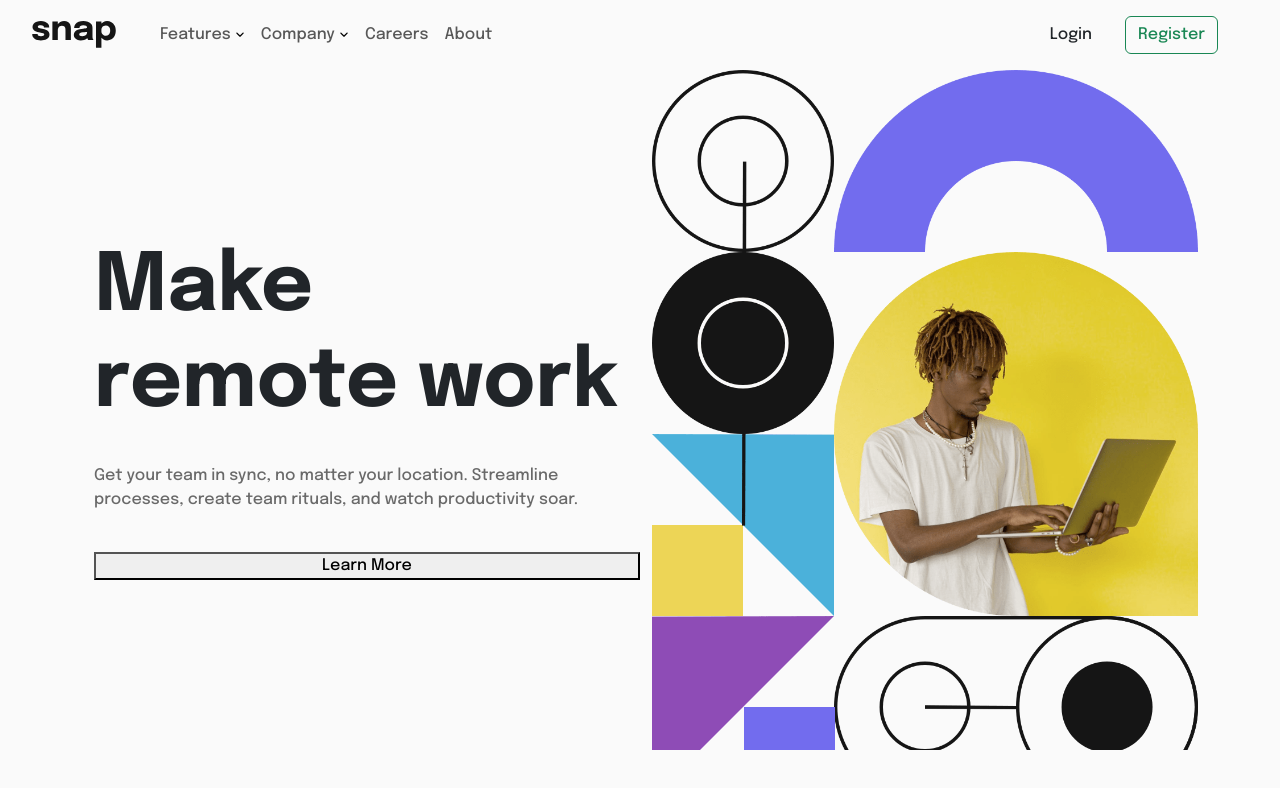
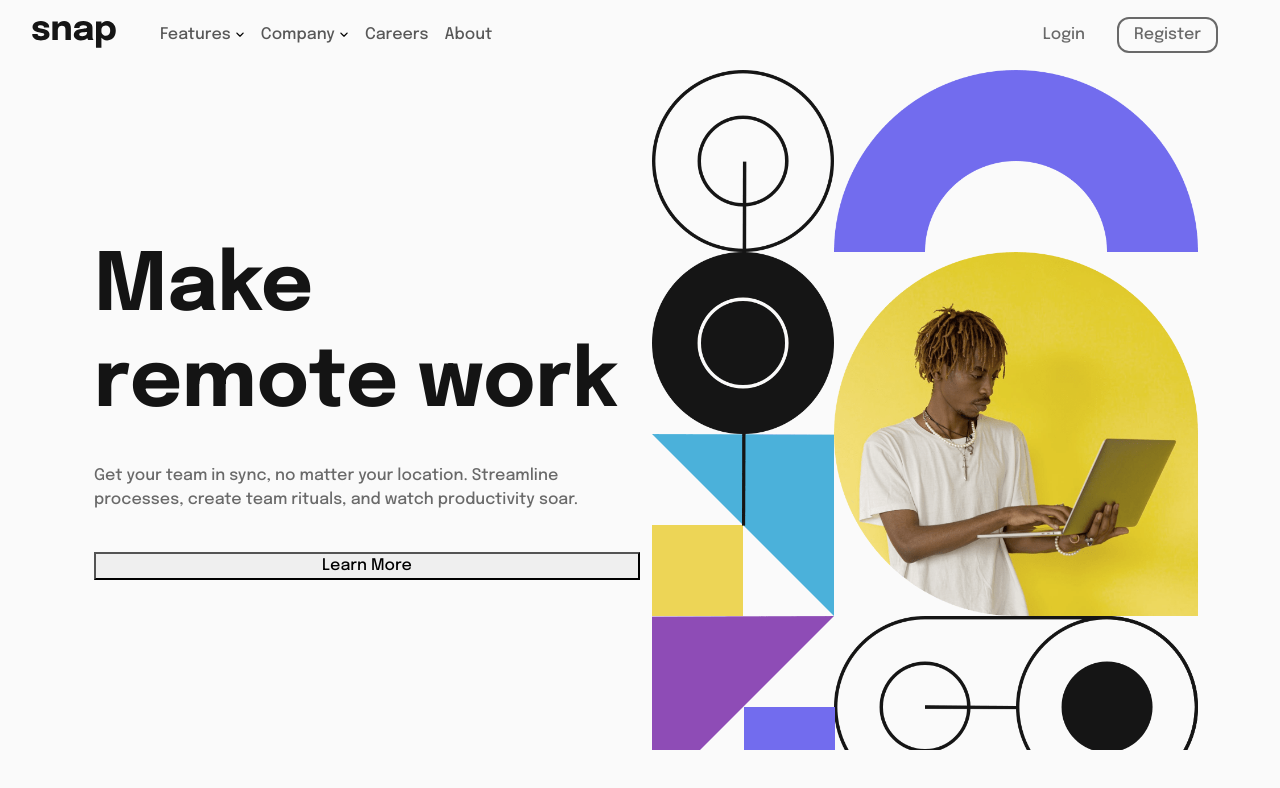
Before and after one commit to ralphsulit/bootstrap-project1, a plain HTML site: page index.html in a window 1280 px wide. Drawn offline with nearby package versions, Linux system fonts and the light colour scheme.

Commit message:
change the styles in nav login and register btn

```diff
--- a/index.html
+++ b/index.html
@@ -42,7 +42,7 @@
             <li class="nav-item dropdown">
               <a class="nav-link dropdown-toggle" href="#" role="button" data-bs-toggle="dropdown" aria-expanded="false">
                 Company
-                <img class="dropdown-icon gray" src="./assets/images/angle-down-solid.svg"/>
+                <img class="dropdown-icon" src="./assets/images/angle-down-solid.svg"/>
               </a>
               <ul class="dropdown-menu">
                 <li><a class="dropdown-item" href="#">History</a></li>
@@ -58,8 +58,8 @@
             </li>
           </ul>
           <form class="d-flex" role="search">
-            <button class="btn nav-btn" type="login">Login</button>
-            <button class="btn btn-outline-success nav-btn" type="register">Register</button>
+            <button class="btn nav-btn gray" type="login">Login</button>
+            <button class="btn btn-outline-success nav-btn gray" type="register">Register</button>
           </form>
         </div>
       </div>
@@ -69,8 +69,8 @@
       <div class="row mx-0">
         <!-- Left Content -->
         <div class="left-container col d-flex flex-column justify-content-center align-content-center">
-          <h1>Make remote work</h1>
-          <p class="gray py-4">
+          <h1 class="black">Make remote work</h1>
+          <p class="py-4">
             Get your team in sync, no matter your location. Streamline processes, create team rituals, and watch productivity soar.
           </p>
           <button>Learn More</button>
--- a/style.css
+++ b/style.css
@@ -6,6 +6,7 @@
 
 body {
   background-color: hsl(0,0%,98%);
+  color: hsl(0,0%,41%);
   font-size: 16px;
   font-family: 'Epilogue', sans-serif;
   font-weight: 500;
@@ -33,6 +34,22 @@ Navigation
 *********************** */
 #nav {
   padding: 15px 20px;
+}
+
+button[type='register'] {
+  border: 2px solid hsl(0,0%,41%);
+  border-radius: 12px;
+  padding: 0 15px;
+  --bs-btn-hover-bg: transparent;
+  --bs-btn-hover-color: hsl(0,0%,8%);
+  --bs-btn-hover-border-color: hsl(0,0%,8%);
+  --bs-btn-active-bg: none;
+  --bs-btn-active-border-color: hsl(0,0%,8%);
+}
+
+button[type='login'] {
+  --bs-btn-hover-color: hsl(0,0%,8%);
+  border: none;
 }
 
 .nav-btn {
```
